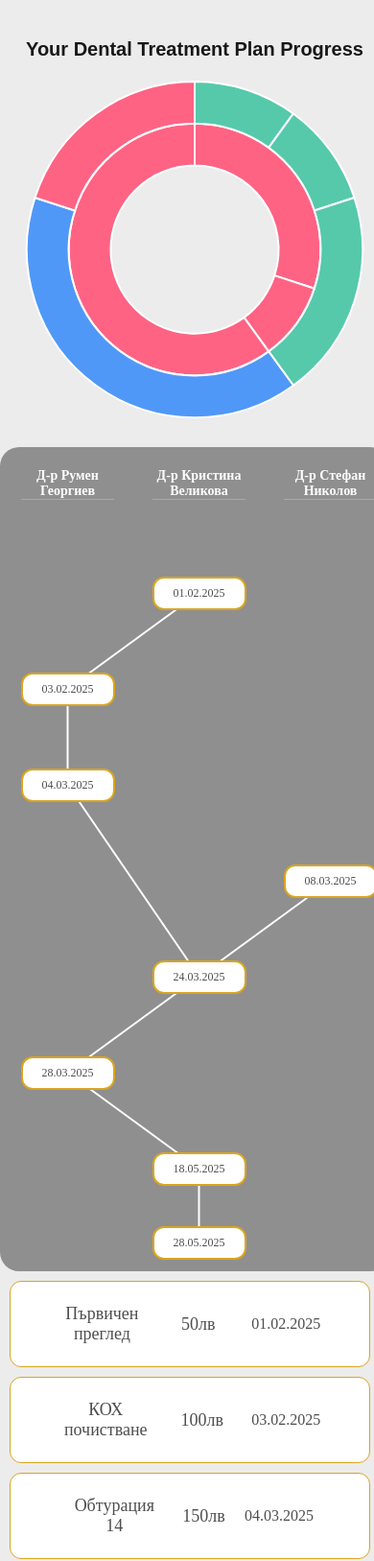
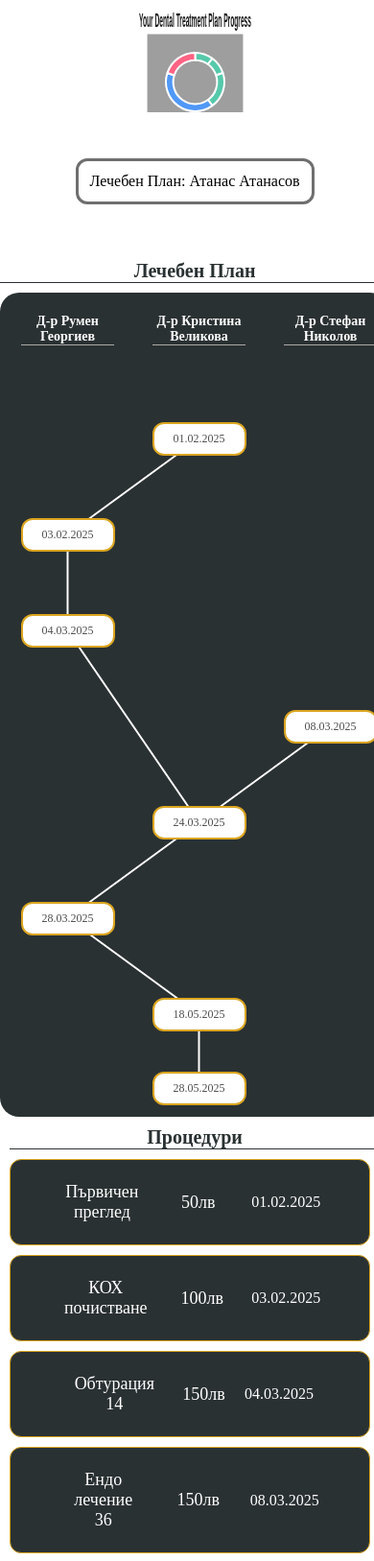
Before and after one commit to dimilkin/Project-Mockup, a plain HTML site: page index.html in a window 390 px wide. Shown: the top 1627 px of the page at 96% size. Drawn offline with nearby package versions, Linux system fonts and the light colour scheme.

Commit message:
finished first version of mockup

```diff
--- a/index.html
+++ b/index.html
@@ -6,11 +6,16 @@
     <meta name="viewport" content="width=device-width, initial-scale=1.0">
     <title>Flow Diagram</title>
 </head>
-<div>
     <div class="context-holder" id="context">
         <div class="chart-container">
             <canvas id="myChart"></canvas>
         </div>
+        <div class="user-info">
+            <span>Лечебен План</span>
+            <span> : Атанас Атанасов</span>
+        </div>
+
+        <div class="procedures-header diagram" style="grid-column: 2; grid-row: 1;">Лечебен План</div>
         <div class="diagram-container" id="diagram">
             <canvas id="lineCanvas"></canvas>
 
@@ -40,6 +45,10 @@
                 <span class="node-procedure-name">изграждане 36</span>
                 <span class="node-procedure-date">24.03.2025</span>
             </div>
+            <div class="node" style="grid-column: 1; grid-row: 7;">
+                <span class="node-procedure-name">врменна корона 36</span>
+                <span class="node-procedure-date">28.03.2025</span>
+            </div>
             <div class="node" style="grid-column: 2; grid-row: 8;">
                 <span class="node-procedure-name">отпечатъци за корона 36</span>
                 <span class="node-procedure-date">18.05.2025</span>
@@ -48,13 +57,9 @@
                 <span class="node-procedure-name">постоянна корона 36</span>
                 <span class="node-procedure-date">28.05.2025</span>
             </div>
-            <div class="node" style="grid-column: 1; grid-row: 7;">
-                <span class="node-procedure-name">врменна корона 36</span>
-                <span class="node-procedure-date">28.03.2025</span>
-            </div>
         </div>
         <div class="procedures-table">
-            <!-- Each .procedure-tab now has .main-info and .extra-info sections -->
+            <div class="procedures-header" style="grid-column: 2; grid-row: 1;">Процедури</div>
             <div class="procedure-tab" id="procedure-1" onclick="toggleProcedureDetails(this)">
                 <div class="main-info">
                     <div class="procedure-text">Първичен преглед</div>
@@ -164,6 +169,11 @@
                 </div>
             </div>
         </div>
+        <div>
+        <button class="save-to-pdf-button">Save as PDF</button>
+        <button class="save-to-pdf-button">Generate Informed Descision</button>
+        </div>
+
         <script src="https://cdn.jsdelivr.net/npm/chart.js" defer></script>
         <!--        <script src="doughnut.js" defer></script>-->
         <script src="scripts.js" defer></script>
--- a/scripts.js
+++ b/scripts.js
@@ -4,6 +4,28 @@ window.onload = function() {
 };
 
 function initializeDoughnutChart() {
+    const img = new Image();
+    img.src = 'https://png.pngtree.com/png-vector/20230131/ourmid/pngtree-health-logo-vector-illustration-png-image_6580780.png'; // Replace with your image URL
+
+    // Register a plugin to draw the image as a background layer
+    const backgroundImagePlugin = {
+        id: 'backgroundImage',
+        beforeDatasetDraw(chart) {
+            if (chart.config.type === 'doughnut' && img.complete) {
+                const ctx = chart.ctx;
+                const centerX = chart.chartArea.left + (chart.chartArea.right - chart.chartArea.left) / 2;
+                const centerY = chart.chartArea.top + (chart.chartArea.bottom - chart.chartArea.top) / 2;
+                const imageSize = 100;
+
+                // Draw the image at the center before datasets are drawn
+                ctx.drawImage(img, centerX - imageSize / 2, centerY - imageSize / 2, imageSize, imageSize);
+            }
+        }
+    };
+
+    // Register the plugin
+    Chart.register(backgroundImagePlugin);
+
     const config = {
         type: 'doughnut',
         data: {
@@ -102,11 +124,10 @@ function initializeDiagram() {
     drawLine(nodes[0], nodes[1]);
     drawLine(nodes[1], nodes[2]);
     drawLine(nodes[3], nodes[4]);
+    drawLine(nodes[4], nodes[5]);
     drawLine(nodes[5], nodes[6]);
-    drawLine(nodes[5], nodes[7]);
-    drawLine(nodes[4], nodes[7]);
+    drawLine(nodes[6], nodes[7]);
 
-    // Additional line connecting Node 3 to Node 5
     drawLine(nodes[2], nodes[4]);
 }
 
--- a/styles.css
+++ b/styles.css
@@ -1,20 +1,36 @@
+:root {
+    --primary-dark: #2A3132;
+    --primary-grey: #4e4e4e;
+    --primary-blue: #3498db;
+    --primary-gold: #daa520;
+}
+
 body {
     margin: 0;
-    background: #ECECEC;
+    background: #fff;
 }
 
 .context-holder {
     margin: 0 auto;
     width: fit-content;
     align-content: center;
+    display: flex;
+    flex-direction: column; /* Arrange children in a vertical column */
     align-items: center;
 }
 
+.user-info {
+    display: flex;
+    padding: 12px;
+    border-style: solid;
+    border-color: #6f6f6f;
+    border-radius: 12px;
+    width: fit-content;
+    margin: 3rem;
+}
+
 .chart-container {
-    margin-bottom: 20px;
-    margin-top: 20px;
-    padding-top: 10px;
-    padding-bottom: 10px;
+    width: 30vw;
 }
 
 .diagram-container {
@@ -23,7 +39,7 @@ body {
     grid-template-rows: repeat(8, 100px);
     gap: 10px;
     position: relative;
-    background: #8f8f8f;
+    background: var(--primary-dark);
     width: fit-content;
     border-radius: 20px;
     padding: 12px;
@@ -49,12 +65,12 @@ body {
     width: 10vw;
     height: fit-content;
     background-color: white;
-    color: #4e4e4e;
+    color: var(--primary-grey);
     margin: auto;
     z-index: 1;
     padding: 8px;
     border-style: solid;
-    border-color: goldenrod;
+    border-color: var(--primary-gold);
     border-width: 2px;
     border-radius: 12px;
     align-content: center;
@@ -77,27 +93,56 @@ body {
     top: -15px;
 }
 
+.procedures-header {
+    text-align: center;
+    font-size: 20px;
+    font-weight: bold;
+    color: #2A3132;
+    margin: 10px;
+    border-bottom: 1px solid #2A3132;
+}
+
+.procedures-header.diagram {
+    width: 100%;
+}
+
 .procedure-tab {
     margin: 10px;
     display: flex;
     flex-direction: column;
     position: relative;
     width: 36vw;
-    background-color: white;
-    color: #4e4e4e;
+    background-color: var(--primary-dark);
+    color: #fff;
     z-index: 1;
     padding: 10px;
     border-style: solid;
-    border-color: goldenrod;
+    border-color: var(--primary-gold);;
     border-width: 1px;
     border-radius: 12px;
     transition: all 0.3s ease;
     overflow: hidden;
 }
 
+.procedure-tab:hover {
+    background-color: #f0f0f0;
+    color: var(--primary-dark);
+}
+
 .procedure-tab.expanded {
     background-color: #f0f8ff;
-    border-color: #36a2eb;
+    border-color: var(--primary-grey);
+    color: var(--primary-dark);
+}
+
+.procedure-tab.expanded .extra-info {
+    display: block;
+}
+
+.procedure-tab.highlighted {
+    background-color: #fff; /* Light green tint */
+    color: var(--primary-dark);
+    border-color: #36a2eb; /* Optional: Change border color */
 }
 
 .main-info {
@@ -132,15 +177,20 @@ body {
     color: #333;
 }
 
-.procedure-tab.expanded .extra-info {
-    display: block;
+.save-to-pdf-button, .settings-button {
+    padding: 8px 15px;
+    background-color: #fff;
+    color: #763626;
+    border-width: 2px;
+    border-radius: 8px;
+    border-color: #763626;
+    cursor: pointer;
 }
 
-.procedure-tab.highlighted {
-    background-color: #EBF6FF; /* Light green tint */
-    border-color: #36a2eb; /* Optional: Change border color */
+.save-to-pdf-button:hover, .settings-button:hover {
+    background-color: palevioletred;
+    color: #FFF;
 }
-
 
 @media (max-width: 780px) {
     /* For mobile phones */
@@ -177,12 +227,9 @@ body {
         align-items: center;
         position: relative;
         width: 90%;
-        background-color: white;
-        color: #4e4e4e;
         z-index: 1;
         padding: 4px;
         border-style: solid;
-        border-color: goldenrod;
         border-width: 1px;
         border-radius: 12px;
     }
--- a/v2/scripts.js
+++ b/v2/scripts.js
@@ -138,7 +138,6 @@ function initializeDiagram() {
     drawLine(nodes[5], nodes[6]);
     drawLine(nodes[6], nodes[7]);
 
-    // Additional line connecting Node 3 to Node 5
     drawLine(nodes[2], nodes[4]);
 }
 
--- a/v2/styles.css
+++ b/v2/styles.css
@@ -1,3 +1,5 @@
+
+
 body {
     margin: 0;
     background: #fff;
```
Also changed, not shown: admin/index.html (+2 -2 lines), v2/index.html (+4 -5 lines).
